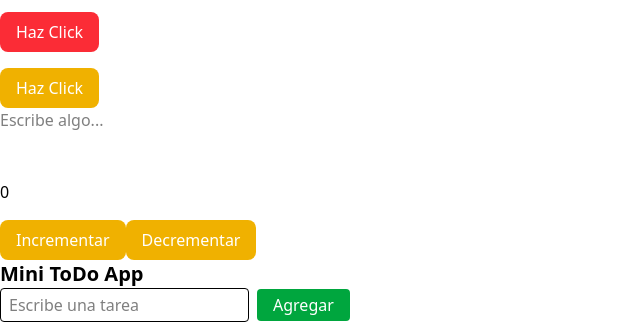
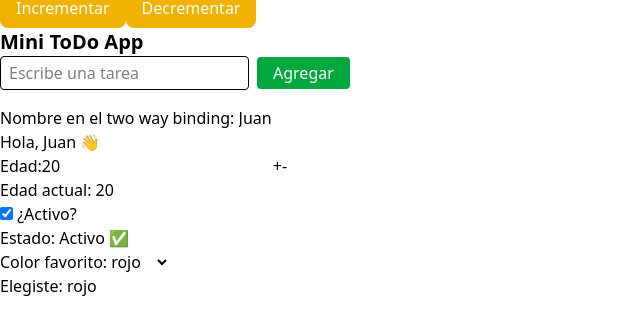
Before and after one commit to Miguel-T24/First_Angular_Proyect, an Angular app: page / in a window 1280 px wide. Shown: the part 2072-2407 px from the top of the page, without its empty margins (0-640 px from the left). After the commit the page ends 2370 px from the top, so only its background shows below. Built offline with nearby package versions, Linux system fonts and the light colour scheme.

Commit message:
TWO WAY BIDING PRACTICE

```diff
--- a/src/app/app.html
+++ b/src/app/app.html
@@ -1,5 +1,9 @@
 <h1 class="text-4xl text-purple-600 font-bold">¡Tailwind funcionando!</h1>
-<app-card></app-card>
+<!-- <app-card></app-card> -->
+
+
+
+
 
 <!-- Interpolacion -->
 <h1>{{title()}}</h1>
@@ -100,3 +104,36 @@ transition"
     <li>{{ task }}</li>
   }
 </ul>
+
+
+
+<!-- Two Way Binding -->
+<!-- 1) Texto -->
+<label>Nombre en el two way binding: </label>
+<input type="text" [(ngModel)]="name_twb">
+<p>Hola, {{ name_twb }} 👋</p>
+
+<!-- 2) Número + botones -->
+<label>Edad:</label>
+<input type="number" [(ngModel)]="age_twb">
+<button (click)="age_twb = age_twb + 1">+</button>
+<button (click)="age_twb = age_twb - 1">-</button>
+<p>Edad actual: {{ age_twb }}</p>
+
+<!-- 3) Checkbox -->
+<label>
+  <input type="checkbox" [(ngModel)]="isActive_twb">
+  ¿Activo?
+</label>
+<p>Estado: {{ isActive_twb ? 'Activo ✅' : 'Inactivo ❌' }}</p>
+
+<!-- 4) Select -->
+<label>Color favorito:</label>
+<select [(ngModel)]="color_twb">
+  @for (c of colors_twb; track c) {
+    <option [value]="c">{{ c }}</option>
+  } @empty {
+    <option disabled selected>No hay colores</option>
+  }
+</select>
+<p>Elegiste: {{ color_twb }}</p>
--- a/src/app/app.ts
+++ b/src/app/app.ts
@@ -1,13 +1,16 @@
 import { Component, signal } from '@angular/core';
 // import { RouterOutlet } from '@angular/router';
+import {FormsModule} from '@angular/forms';
 import { Card } from "./card/card";
 
 @Component({
   selector: 'app-root',
-  imports: [Card],
+  standalone:true,
+  imports: [FormsModule],
   templateUrl: './app.html',
   styleUrl: './app.css'
 })
+
 export class App {
   protected readonly title = signal('first_angular_proyect');
 
@@ -20,7 +23,7 @@ export class App {
   // Variables para los ejercicios de binding
   username = "Angular Student";
 
-  // Habilitar o desabiulitar un boton con binging
+    // Habilitar o desabiulitar un boton con binging
   isDisable = false;
   onClick(){
   console.log("Boton Click");
@@ -74,4 +77,13 @@ export class App {
     }
 
   }
+
+  // Two way Binding
+  // Para usar Two way binding hay que importar ngModel que viene en el modulo FormsModule
+  name_twb = "Juan";
+  age_twb = 20;
+  isActive_twb = true;
+  color_twb = 'rojo';
+  colors_twb = ['rojo', 'verde', 'azul']
+
 }
```
